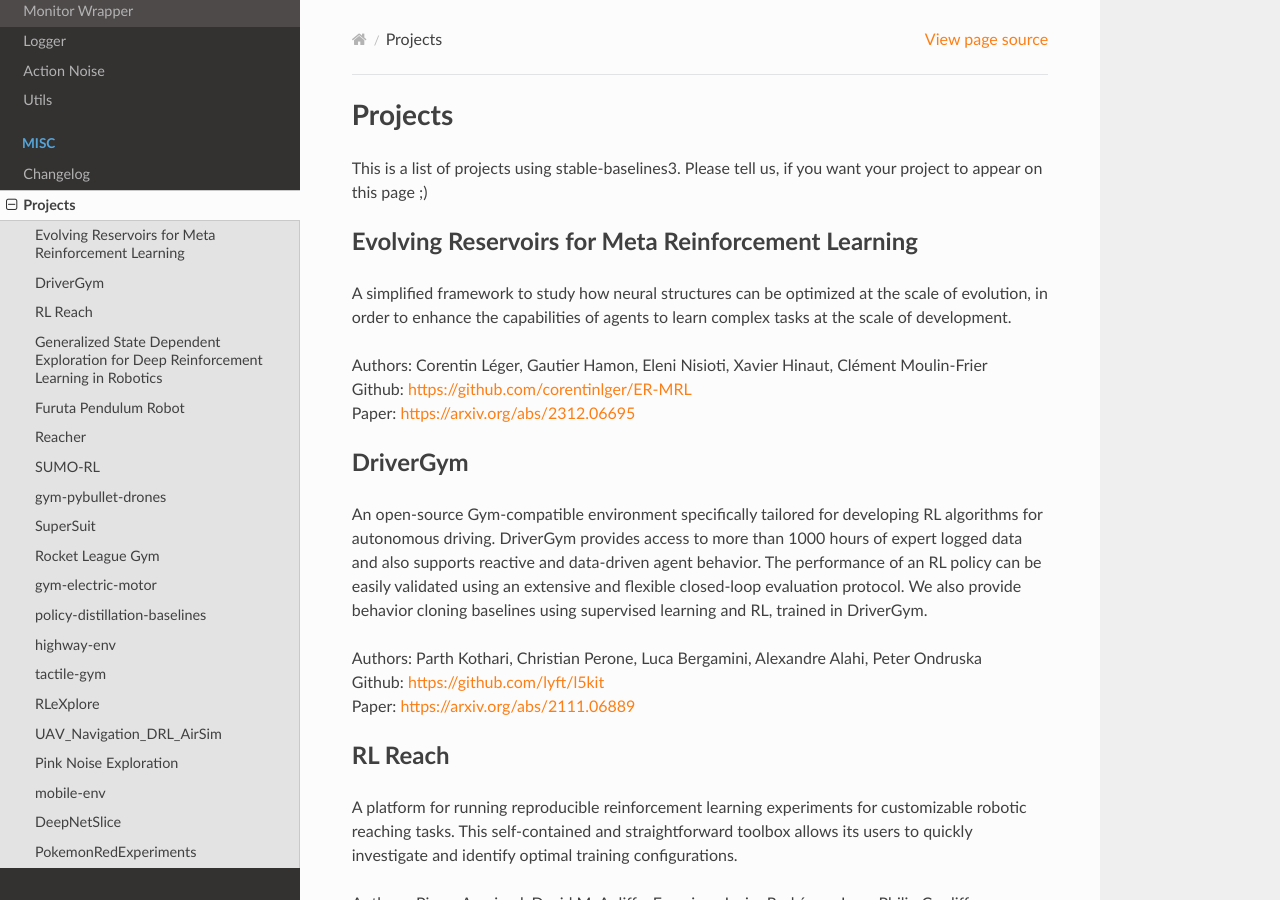
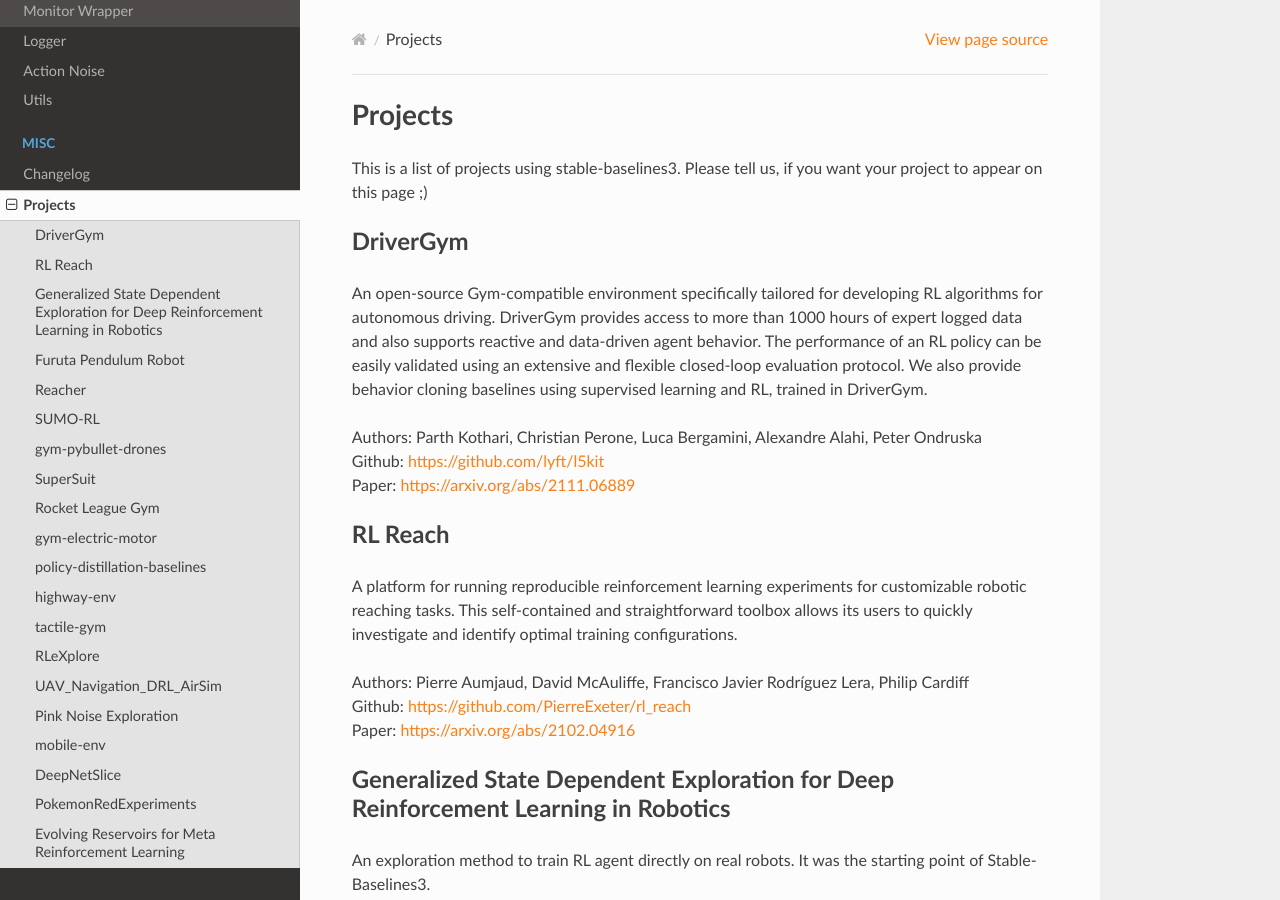
Before and after one commit to DLR-RM/stable-baselines3, a Sphinx documentation site: the page built from docs/misc/projects.rst, in a window 1280 px wide and 900 px high. Built offline with Sphinx 7.4.7 and the Read the Docs theme 2.0.0, drawn with Linux system fonts in a browser that asks for light colours; pages that are not in the unit, such as notebooks, are missing from menus; some of the changed text lies outside the part shown.

Commit message:
Move ER-MRL at the end of the file

```diff
--- a/docs/misc/projects.rst
+++ b/docs/misc/projects.rst
@@ -6,15 +6,6 @@
 This is a list of projects using stable-baselines3.
 Please tell us, if you want your project to appear on this page ;)
 
-
-Evolving Reservoirs for Meta Reinforcement Learning
----------
-
-A simplified framework to study how neural structures can be optimized at the scale of evolution, in order to enhance the capabilities of agents to learn complex tasks at the scale of development.
-
-| Authors: Corentin Léger, Gautier Hamon, Eleni Nisioti, Xavier Hinaut, Clément Moulin-Frier
-| Github: https://github.com/corentinlger/ER-MRL
-| Paper: https://arxiv.org/abs/2312.06695
 
 
 DriverGym
@@ -250,3 +241,13 @@
 | Author: Peter Whidden
 | Github: https://github.com/PWhiddy/PokemonRedExperiments
 | Video: https://www.youtube.com/watch?v=DcYLT37ImBY
+
+
+Evolving Reservoirs for Meta Reinforcement Learning
+---------------------------------------------------
+
+A simplified framework to study how neural structures can be optimized at the scale of evolution, in order to enhance the capabilities of agents to learn complex tasks at the scale of development.
+
+| Authors: Corentin Léger, Gautier Hamon, Eleni Nisioti, Xavier Hinaut, Clément Moulin-Frier
+| Github: https://github.com/corentinlger/ER-MRL
+| Paper: https://arxiv.org/abs/2312.06695
```
